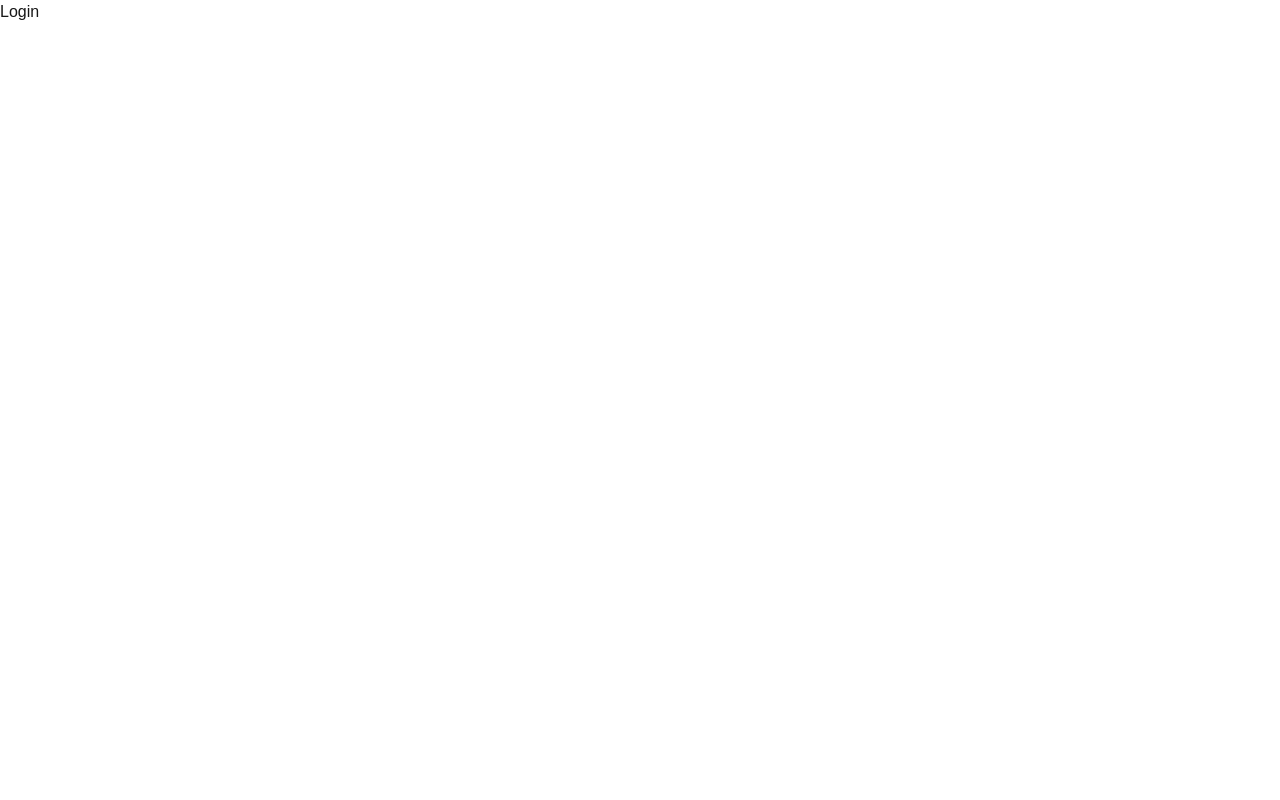
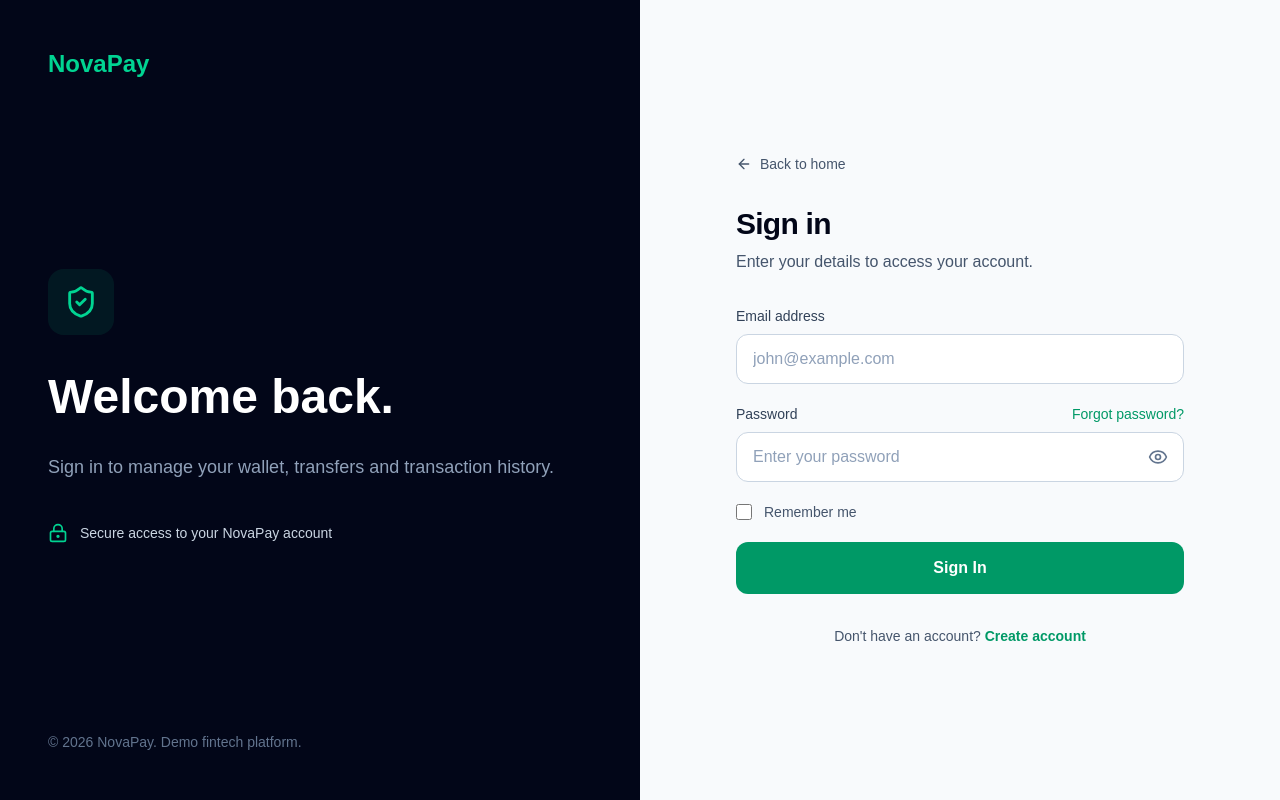
Before and after one commit to TM-Coder-A/fintech-app, a Next.js app: page /login in a window 1280 px wide. Built offline with nearby package versions, Linux system fonts and the light colour scheme.

Commit message:
Day 5 - build login interface

```diff
--- a/app/login/page.tsx
+++ b/app/login/page.tsx
@@ -1,3 +1,188 @@
+"use client";
+
+import Link from "next/link";
+import { useState } from "react";
+import {
+  ArrowLeft,
+  Eye,
+  EyeOff,
+  LockKeyhole,
+  ShieldCheck,
+} from "lucide-react";
+
 export default function LoginPage() {
-  return <main><h1>Login</h1></main>;
+  const [showPassword, setShowPassword] = useState(false);
+
+  return (
+    <main className="min-h-screen bg-slate-50">
+      <div className="grid min-h-screen lg:grid-cols-2">
+        <section className="hidden bg-slate-950 p-12 text-white lg:flex lg:flex-col lg:justify-between">
+          <Link
+            href="/"
+            className="text-2xl font-bold text-emerald-400"
+          >
+            NovaPay
+          </Link>
+
+          <div className="max-w-lg">
+            <div className="mb-8 inline-flex rounded-2xl bg-emerald-500/10 p-4">
+              <ShieldCheck
+                className="text-emerald-400"
+                size={34}
+              />
+            </div>
+
+            <h1 className="text-5xl font-bold leading-tight">
+              Welcome back.
+            </h1>
+
+            <p className="mt-6 text-lg leading-8 text-slate-400">
+              Sign in to manage your wallet, transfers and transaction history.
+            </p>
+
+            <div className="mt-10 flex items-center gap-3 text-sm text-slate-300">
+              <LockKeyhole
+                className="text-emerald-400"
+                size={20}
+              />
+              Secure access to your NovaPay account
+            </div>
+          </div>
+
+          <p className="text-sm text-slate-500">
+            © 2026 NovaPay. Demo fintech platform.
+          </p>
+        </section>
+
+        <section className="flex items-center justify-center px-6 py-12 sm:px-10">
+          <div className="w-full max-w-md">
+            <Link
+              href="/"
+              className="mb-8 inline-flex items-center gap-2 text-sm font-medium text-slate-600 hover:text-slate-950"
+            >
+              <ArrowLeft size={16} />
+              Back to home
+            </Link>
+
+            <div className="mb-8 lg:hidden">
+              <Link
+                href="/"
+                className="text-2xl font-bold text-emerald-600"
+              >
+                NovaPay
+              </Link>
+            </div>
+
+            <h2 className="text-3xl font-bold tracking-tight text-slate-950">
+              Sign in
+            </h2>
+
+            <p className="mt-2 text-slate-600">
+              Enter your details to access your account.
+            </p>
+
+            <form
+              className="mt-8 space-y-5"
+              onSubmit={(event) => event.preventDefault()}
+            >
+              <div>
+                <label
+                  htmlFor="email"
+                  className="mb-2 block text-sm font-medium text-slate-700"
+                >
+                  Email address
+                </label>
+
+                <input
+                  id="email"
+                  name="email"
+                  type="email"
+                  autoComplete="email"
+                  placeholder="john@example.com"
+                  required
+                  className="w-full rounded-xl border border-slate-300 bg-white px-4 py-3 text-slate-950 outline-none transition placeholder:text-slate-400 focus:border-emerald-500 focus:ring-4 focus:ring-emerald-500/10"
+                />
+              </div>
+
+              <div>
+                <div className="mb-2 flex items-center justify-between">
+                  <label
+                    htmlFor="password"
+                    className="text-sm font-medium text-slate-700"
+                  >
+                    Password
+                  </label>
+
+                  <Link
+                    href="#"
+                    className="text-sm font-medium text-emerald-600 hover:underline"
+                  >
+                    Forgot password?
+                  </Link>
+                </div>
+
+                <div className="relative">
+                  <input
+                    id="password"
+                    name="password"
+                    type={showPassword ? "text" : "password"}
+                    autoComplete="current-password"
+                    placeholder="Enter your password"
+                    required
+                    className="w-full rounded-xl border border-slate-300 bg-white px-4 py-3 pr-12 text-slate-950 outline-none transition placeholder:text-slate-400 focus:border-emerald-500 focus:ring-4 focus:ring-emerald-500/10"
+                  />
+
+                  <button
+                    type="button"
+                    onClick={() =>
+                      setShowPassword((current) => !current)
+                    }
+                    className="absolute right-4 top-1/2 -translate-y-1/2 cursor-pointer text-slate-500 hover:text-slate-950"
+                    aria-label={
+                      showPassword ? "Hide password" : "Show password"
+                    }
+                  >
+                    {showPassword ? (
+                      <EyeOff size={20} />
+                    ) : (
+                      <Eye size={20} />
+                    )}
+                  </button>
+                </div>
+              </div>
+
+              <label className="flex items-center gap-3">
+                <input
+                  type="checkbox"
+                  name="remember"
+                  className="h-4 w-4 cursor-pointer accent-emerald-600"
+                />
+
+                <span className="text-sm text-slate-600">
+                  Remember me
+                </span>
+              </label>
+
+              <button
+                type="submit"
+                className="w-full rounded-xl bg-emerald-600 px-5 py-3.5 font-semibold text-white transition hover:bg-emerald-700 focus:outline-none focus:ring-4 focus:ring-emerald-500/20"
+              >
+                Sign In
+              </button>
+            </form>
+
+            <p className="mt-8 text-center text-sm text-slate-600">
+              Don&apos;t have an account?{" "}
+              <Link
+                href="/register"
+                className="font-semibold text-emerald-600 hover:underline"
+              >
+                Create account
+              </Link>
+            </p>
+          </div>
+        </section>
+      </div>
+    </main>
+  );
 }
```
